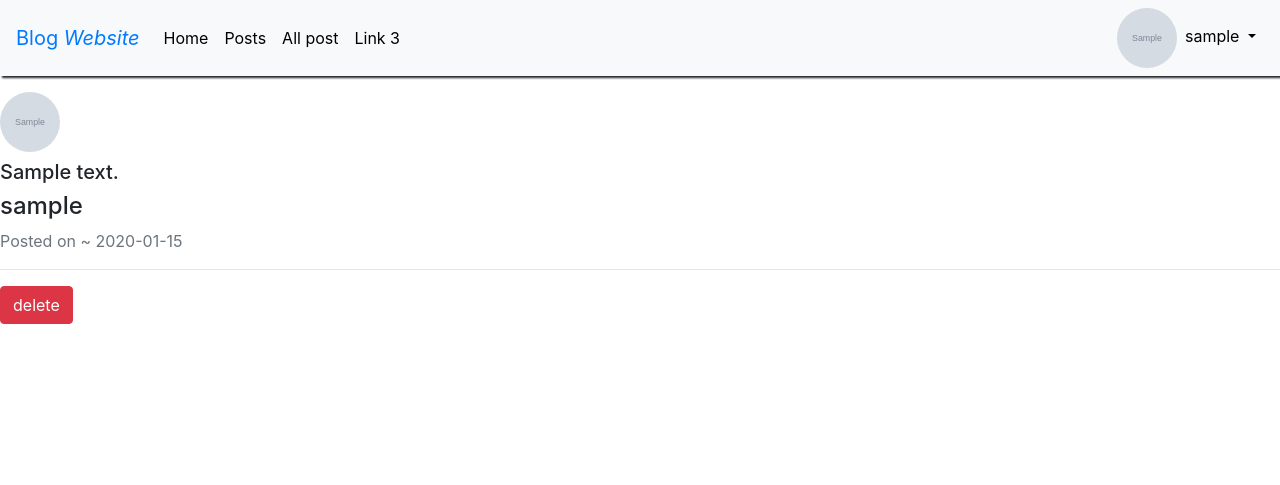
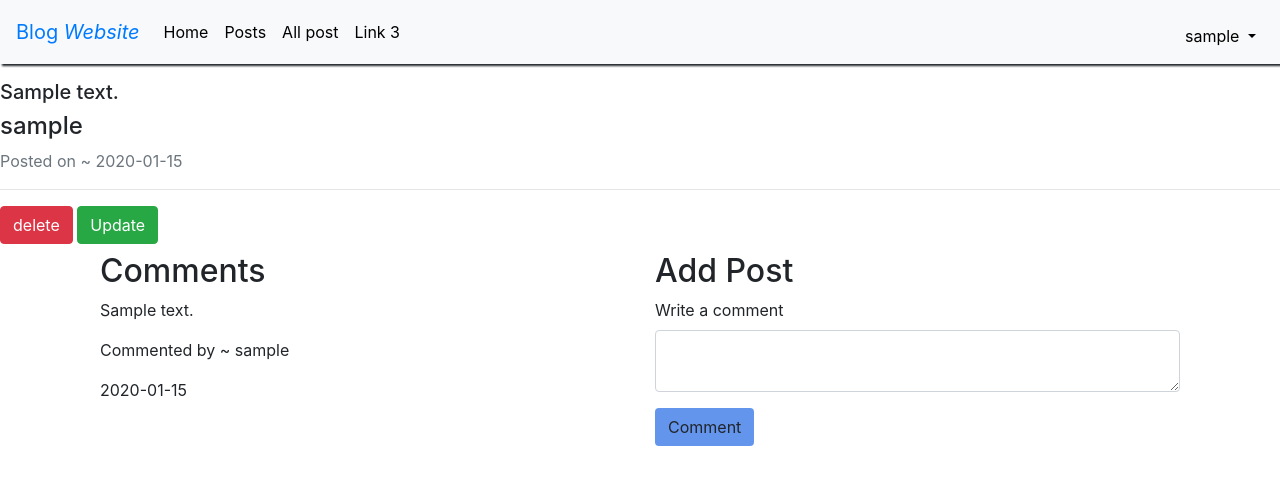
Before and after one commit to Alexotieno1717/blog-website, a Flask app: page /view/1 in a window 1280 px wide. Shown: the top 485 px of the page. Run offline with Flask 2, Linux system fonts and the light colour scheme; a user stored in the database is signed in; tables that the repository leaves empty hold one stand-in row (values such as "Sample post"); grey boxes marked "Sample" are stand-in pictures; some libraries are stand-ins or nearby versions.

Commit message:
Added comments functionality

```diff
--- a/app/main/forms.py
+++ b/app/main/forms.py
@@ -12,3 +12,8 @@ class PostForm(FlaskForm):
     post_title = StringField('Title')
     description = TextAreaField('Description', validators=[Required()])
     submit = SubmitField('Submit')
+
+
+class CommentForm(FlaskForm):
+    comment = TextAreaField('Write a comment', validators=[Required()])
+    submit = SubmitField('Comment')
--- a/app/main/views.py
+++ b/app/main/views.py
@@ -1,14 +1,16 @@
 from flask import render_template, request, redirect, url_for, abort, flash
 from . import main
 from flask_login import login_required, current_user
-from ..models import User, Post
-from .forms import UpdateProfile, PostForm
+from ..models import User, Post, Comment
+from .forms import UpdateProfile, PostForm, CommentForm
 from .. import db, photos
+from ..request import get_quotes
 
 
 @main.route('/')
 def index():
-    return render_template('index.html')
+    quote = get_quotes()
+    return render_template('index.html', quote = quote)
 
 
 @main.route('/user/<uname>')
@@ -87,7 +89,13 @@ def all():
 @login_required
 def view(id):
     post = Post.query.get_or_404(id)
-    return render_template('view.html', post=post)
+    post_comments = Comment.query.filter_by(post_id=id).all()
+    comment_form = CommentForm()
+    if comment_form.validate_on_submit():
+        new_comment = Comment(post_id=id, comment=comment_form.comment.data, author=current_user)
+        new_comment.save_comment()
+
+    return render_template('view.html', post=post, post_comments=post_comments, comment_form=comment_form)
 
 
 @main.route('/delete/<int:id>', methods=['GET', 'POST'])
@@ -99,5 +107,35 @@ def delete(id):
     db.session.delete(post)
     db.session.commit()
 
-    flash('Your post has been deleted')
+    flash('Your post has been deleted', 'successfully')
     return redirect(url_for('main.all'))
+
+
+@main.route('/Update/<int:id>', methods=['GET', 'POST'])
+@login_required
+def update_post(id):
+    post = Post.query.get_or_404(id)
+    if post.author != current_user:
+        abort(403)
+    form = PostForm()
+    if form.validate_on_submit():
+        post.post_title = form.post_title.data
+        post.description = form.description.data
+        db.session.commit()
+        flash('Your post has been Updated', 'successfully')
+        return redirect(url_for('main.all'))
+    elif request.method == 'GET':
+        form.post_title.data = post.post_title
+        form.description.data = post.description
+    return render_template('update_post.html', form=form)
+
+
+# @main.route('/comment/<int:id>', methods=['GET', 'POST'])
+# @login_required
+# def comment(id):
+#     comment_form = CommentForm()
+#     if comment_form.validate_on_submit():
+#         new_comment = Comment(post_id=id, comment=comment.form.data, author=current_user)
+#         new_comment.save_comment()
+#
+#     return render_template('view.html', comment_form=comment_form)
--- a/app/templates/allpost.html
+++ b/app/templates/allpost.html
@@ -5,7 +5,6 @@
 {% for post in posts %}
 
 <div class="body-content mt-3">
-    <img class="profile-img" src="{{ url_for('static',filename=post.author.profile_pic_path) }}" alt="">
     <h4>{{post.title}}</h4>
     <h5 class="subtitle"> {{post.description}}</h5>
     <h4>{{post.author.username}}</h4>
--- a/app/templates/base.html
+++ b/app/templates/base.html
@@ -30,11 +30,6 @@
       </li>
     </ul>
       <ul class="nav navbar-nav navbar-right">
-      <li class="nav-item">
-          {% if current_user.is_authenticated %}
-            <img class="profile-img" src="{{ url_for('static',filename=current_user.profile_pic_path) }}" alt="">
-        {% endif %}
-      </li>
       <li class="nav-item dropdown">
         <a class="nav-link dropdown-toggle nav-link-custom pt-3" href="#" id="navbarDropdown" role="button" data-toggle="dropdown" aria-haspopup="true" aria-expanded="false">
         {% if current_user.is_authenticated %}
--- a/app/templates/index.html
+++ b/app/templates/index.html
@@ -3,4 +3,6 @@
 {% block content %}
 <h1>Welcome to blog website</h1>
 <h2>Trending Quotes</h2>
+    <h2>{{ quote.author }}</h2>
+    <p>{{ quote.quote }}</p>
 {% endblock %}
--- a/app/templates/view.html
+++ b/app/templates/view.html
@@ -1,13 +1,35 @@
 {% extends 'base.html' %}
+{% import "bootstrap/wtf.html" as wtf %}
 
 {% block content %}
 <div class="body-content mt-3">
-    <img class="profile-img" src="{{ url_for('static',filename=post.author.profile_pic_path) }}" alt="">
     <h4>{{post.title}}</h4>
     <h5 class="subtitle"> {{post.description}}</h5>
     <h4>{{post.author.username}}</h4>
     <p class="date text-muted">Posted on ~ {{post.date.strftime('%Y-%m-%d')}}</p>
     <hr>
+    {% if post.author == current_user %}
     <a href="{{ url_for('main.delete', id=post.id) }}" class="btn btn-danger">delete</a>
+    <a href="{{ url_for('main.update_post', id=post.id) }}" class="btn btn-success">Update</a>
+{% endif %}
 </div>
+    <div class="container">
+        <div class="container pt-2">
+    <div class="row">
+        <div class="col-md-6">
+            <h2>Comments</h2>
+            {% for comment in post_comments %}
+                <p>{{ comment.comment }}</p>
+                <p>Commented by ~ {{ comment.author.username }}</p>
+                <p>{{ comment.date.strftime('%Y-%m-%d') }}</p>
+            {% endfor %}
+        </div>
+         <div class="col-md-6">
+             <h2>Add Post</h2>
+             {{ wtf.quick_form(comment_form)}}
+        </div>
+    </div>
+
+</div>
+    </div>
 {% endblock %}
--- a/config.py
+++ b/config.py
@@ -8,6 +8,7 @@ class Config:
     SECRET_KEY = 'alexotieno900'
     # SQLALCHEMY_TRACK_MODIFICATIONS = False
     UPLOADED_PHOTOS_DEST = 'app/static/photos'
+    QUOTE_API_BASE_URL = 'http://quotes.stormconsultancy.co.uk/random.json'
 
 
 class ProdConfig(Config):
```
Also changed, not shown: app/models.py (+11 -0 lines), app/request.py (+18 -0 lines), app/templates/update_post.html (added, +17 -0 lines), migrations/versions/0949d318ffd7_initial_migration.py (added, +65 -0 lines), migrations/versions/65b93f7c6d50_initial_migration.py (deleted, +0 -50 lines), migrations/versions/7375c6ad7e95_initial_migration.py (deleted, +0 -40 lines), migrations/versions/eec5c318d4df_initial_migration.py (deleted, +0 -44 lines), app/static/photos/yucel-moran-6cxsF8k37w4-unsplash_1.jpg (added).
